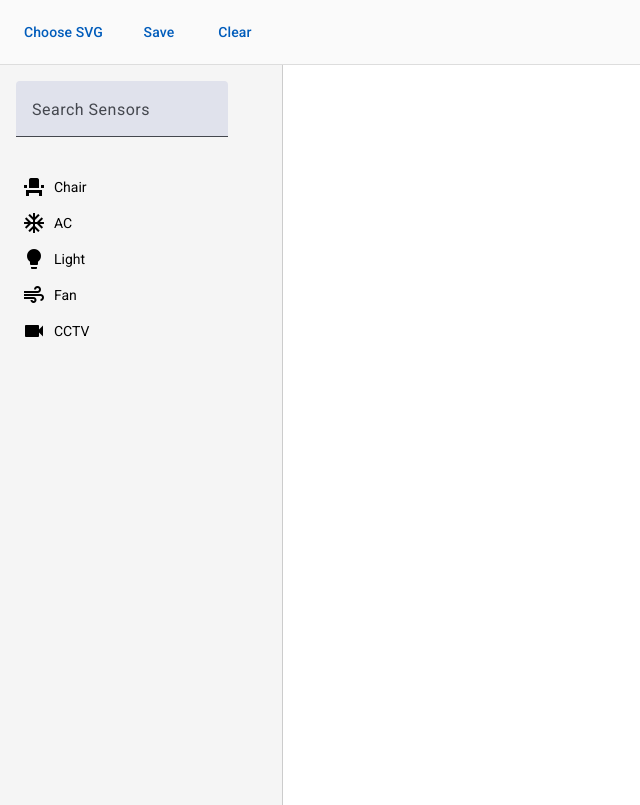
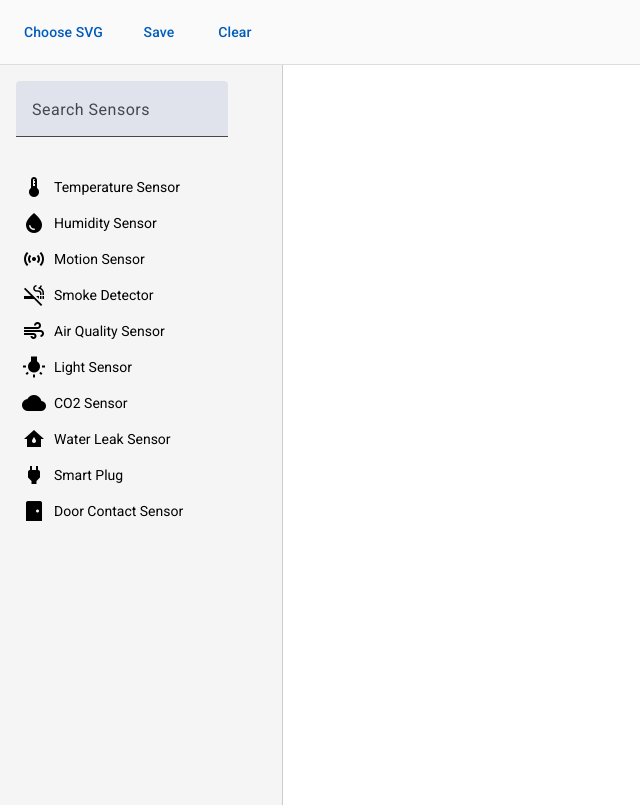
Before and after one commit to yatinweb/svg-dnd-map, an Angular app: page / in a window 1280 px wide. Shown: the whole page, without its empty margins (0-640 px from the left). Built offline with nearby package versions, Linux system fonts and the light colour scheme; what svg-pan-zoom would draw is missing.

Commit message:
Added Tootip to icons

```diff
--- a/src/app/app.html
+++ b/src/app/app.html
@@ -32,4 +32,8 @@
   <main class="svg-canvas">
     <div #svgContainer class="svg-container"></div>
   </main>
+
+  <div #tooltipContainer class="tooltip-container" *ngIf="tooltipVisible" [style.left.px]="tooltipX" [style.top.px]="tooltipY">
+  {{ tooltipContent }}
 </div>
+</div>
--- a/src/app/app.scss
+++ b/src/app/app.scss
@@ -47,3 +47,25 @@
   width: 100%;
   height: 100%;
 }
+
+.tooltip-container {
+  position: absolute;
+  background-color: #333;
+  color: white;
+  padding: 6px 10px;
+  border-radius: 4px;
+  font-size: 12px;
+  z-index: 100;
+  pointer-events: none;
+}
+
+.sensor-tooltip {
+  position: absolute;
+  background: #333;
+  color: #fff;
+  padding: 6px 10px;
+  border-radius: 4px;
+  font-size: 13px;
+  pointer-events: none;
+  z-index: 1000;
+}
--- a/src/app/app.ts
+++ b/src/app/app.ts
@@ -30,9 +30,27 @@ export class App {
   @ViewChild('fileInput', { static: true }) fileInput!: ElementRef<HTMLInputElement>;
 
   sensorCtrl = new FormControl('');
-  allSensors: string[] = ['Chair', 'AC', 'Light', 'Fan', 'CCTV'];
+  allSensors: string[] = [
+    'Temperature Sensor',
+    'Humidity Sensor',
+    'Motion Sensor',
+    'Smoke Detector',
+    'Air Quality Sensor',
+    'Light Sensor',
+    'CO2 Sensor',
+    'Water Leak Sensor',
+    'Smart Plug',
+    'Door Contact Sensor'
+  ];
   filteredSensors!: Observable<string[]>;
   itemCount = 0;
+  tooltipEl: HTMLElement | null = null;
+  @ViewChild('tooltipContainer') tooltipContainer!: ElementRef;
+tooltipContent = '';
+tooltipX = 0;
+tooltipY = 0;
+tooltipVisible = false;
+
 
   ngOnInit() {
     this.filteredSensors = this.sensorCtrl.valueChanges.pipe(
@@ -48,14 +66,20 @@ export class App {
 
   getSensorIcon(sensor: string): string {
     switch (sensor.toLowerCase()) {
-      case 'chair': return 'event_seat';
-      case 'ac': return 'ac_unit';
-      case 'light': return 'lightbulb';
-      case 'fan': return 'air';
-      case 'cctv': return 'videocam';
-      default: return 'device_unknown';
+      case 'temperature sensor': return 'device_thermostat';
+      case 'humidity sensor': return 'water_drop';
+      case 'motion sensor': return 'sensors';
+      case 'smoke detector': return 'smoke_free';
+      case 'air quality sensor': return 'air';
+      case 'light sensor': return 'wb_incandescent';
+      case 'co2 sensor': return 'cloud';
+      case 'water leak sensor': return 'water_damage';
+      case 'smart plug': return 'power';
+      case 'door contact sensor': return 'sensor_door';
+      default: return 'sensors';
     }
   }
+
 
   onSVGUpload(event: Event): void {
     const input = event.target as HTMLInputElement;
@@ -139,8 +163,23 @@ export class App {
     icon.setAttribute('class', 'sensor-icon');
     icon.setAttribute('title', type);
     svgEl.appendChild(icon);
+    icon.addEventListener('mouseenter', (e) => this.showTooltip(e, type));
+icon.addEventListener('mouseleave', () => this.hideTooltip());
+
+
     this.itemCount++;
   }
+
+  showTooltip(event: MouseEvent, content: string): void {
+  this.tooltipX = event.offsetX + 10;
+  this.tooltipY = event.offsetY + 10;
+  this.tooltipContent = content;
+  this.tooltipVisible = true;
+}
+
+hideTooltip(): void {
+  this.tooltipVisible = false;
+}
 
   savePositions(): void {
     const svg = this.svgContainer.nativeElement.querySelector('svg');
```
